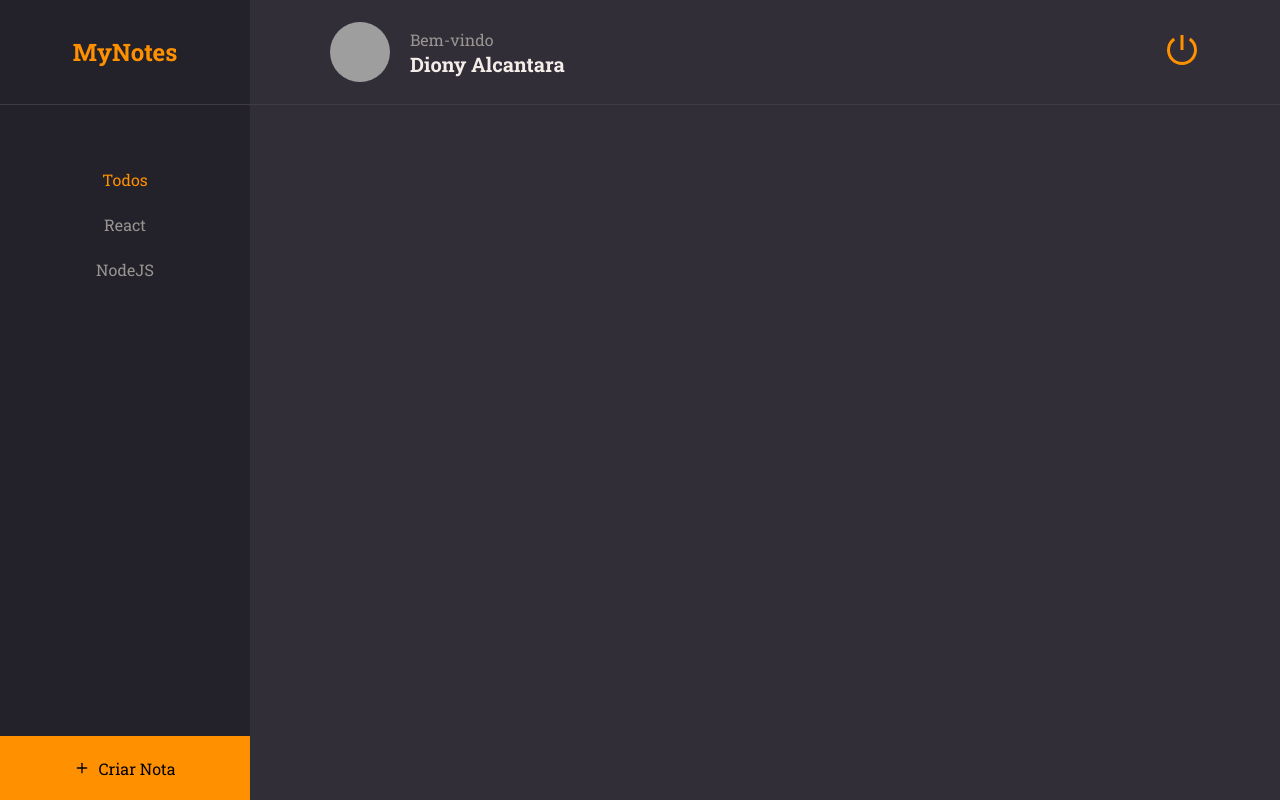
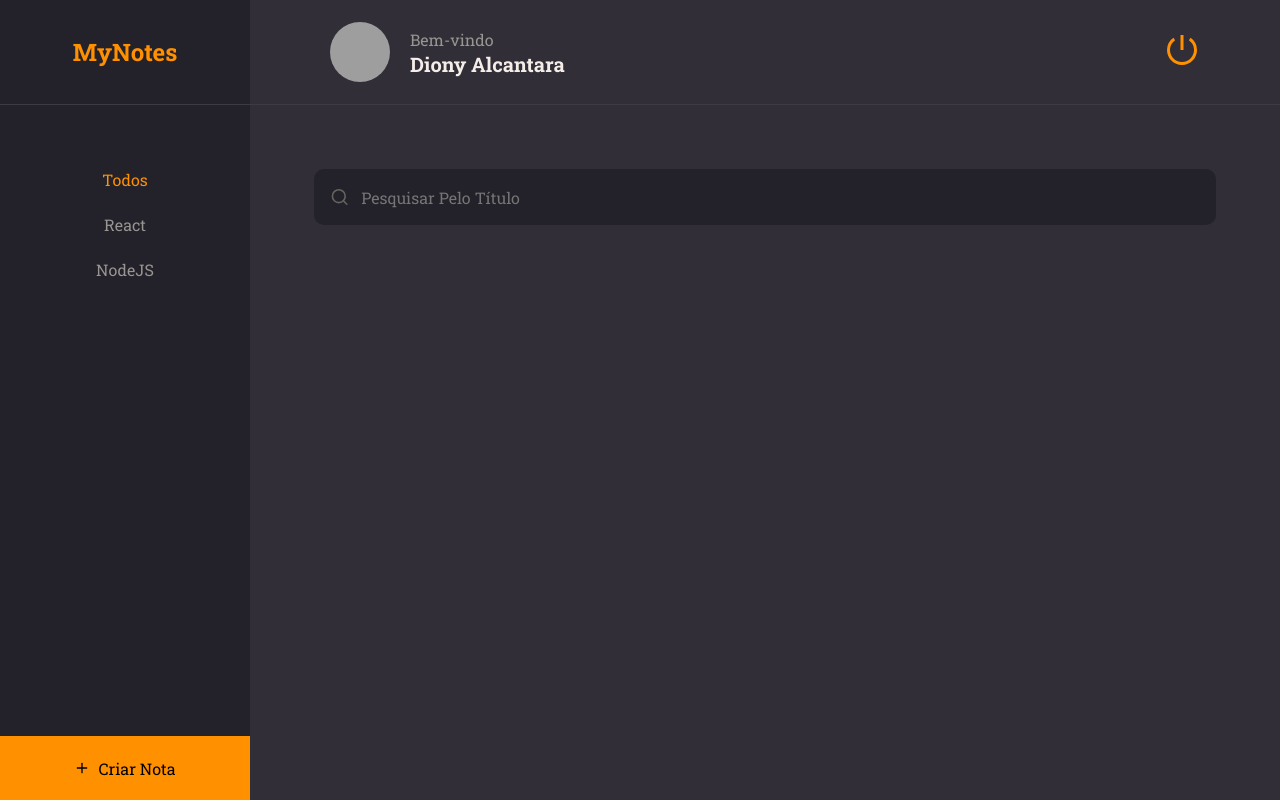
Before and after one commit to dionyalcantara/mynotes, a React (Vite) app: page / in a window 1280 px wide. Built offline with nearby package versions, Linux system fonts and the light colour scheme; grey boxes are pictures that could not be loaded.

Commit message:
Criando o component Input

```diff
--- /dev/null
+++ b/src/components/Input/index.jsx
@@ -0,0 +1,15 @@
+import PropTypes from 'prop-types'
+import { Container } from "./styles";
+
+export function Input({ icon: Icon, ...rest }) {
+  return(
+    <Container>
+      { Icon && <Icon size={20} /> }
+      <input { ...rest } />
+    </Container>
+  )
+}
+
+Input.propTypes = {
+  icon: PropTypes.string.isRequired,
+}
--- /dev/null
+++ b/src/components/Input/styles.js
@@ -0,0 +1,32 @@
+import styled from 'styled-components'
+
+export const Container = styled.div`
+  width: 100%;
+  display: flex;
+  align-items: center;
+
+  background-color: ${({ theme }) => theme.COLORS.BACKGROUND_900};
+  color: ${({ theme }) => theme.COLORS.GRAY_300};
+
+  margin-bottom: 8px;
+  border-radius: 10px;
+
+  > input {
+    height: 56px;
+    width: 100%;
+
+    padding: 12px;
+
+    color: ${({ theme }) => theme.COLORS.WHITE};
+    background: transparent;
+    border: 0;
+
+    &:placeholder {
+      color: ${({ theme }) => theme.COLORS.GRAY_300};
+    }
+  }
+
+  > svg {
+    margin-left: 16px;
+  }
+`;
--- a/src/pages/Home/index.jsx
+++ b/src/pages/Home/index.jsx
@@ -1,8 +1,9 @@
-import { FiPlus } from 'react-icons/fi'
+import { FiPlus, FiSearch } from 'react-icons/fi'
 import { Container, Brand, Menu, Search, Content, NewNote } from "./styles";
 
 import { Header } from '../../components/Header'
 import { ButtonText } from "../../components/ButtonText";
+import { Input } from '../../components/Input';
 
 export function Home() {
   return(
@@ -20,7 +21,7 @@
       </Menu>
 
       <Search>
-
+        <Input placeholder='Pesquisar Pelo Título' icon={ FiSearch } />
       </Search>
 
       <Content>
--- a/src/pages/Home/styles.js
+++ b/src/pages/Home/styles.js
@@ -45,6 +45,8 @@
 `;
 export const Search = styled.div`
   grid-area: search;
+  padding: 64px 64px 0;
+
 `;
 export const Content = styled.div`
   grid-area: content;
```
